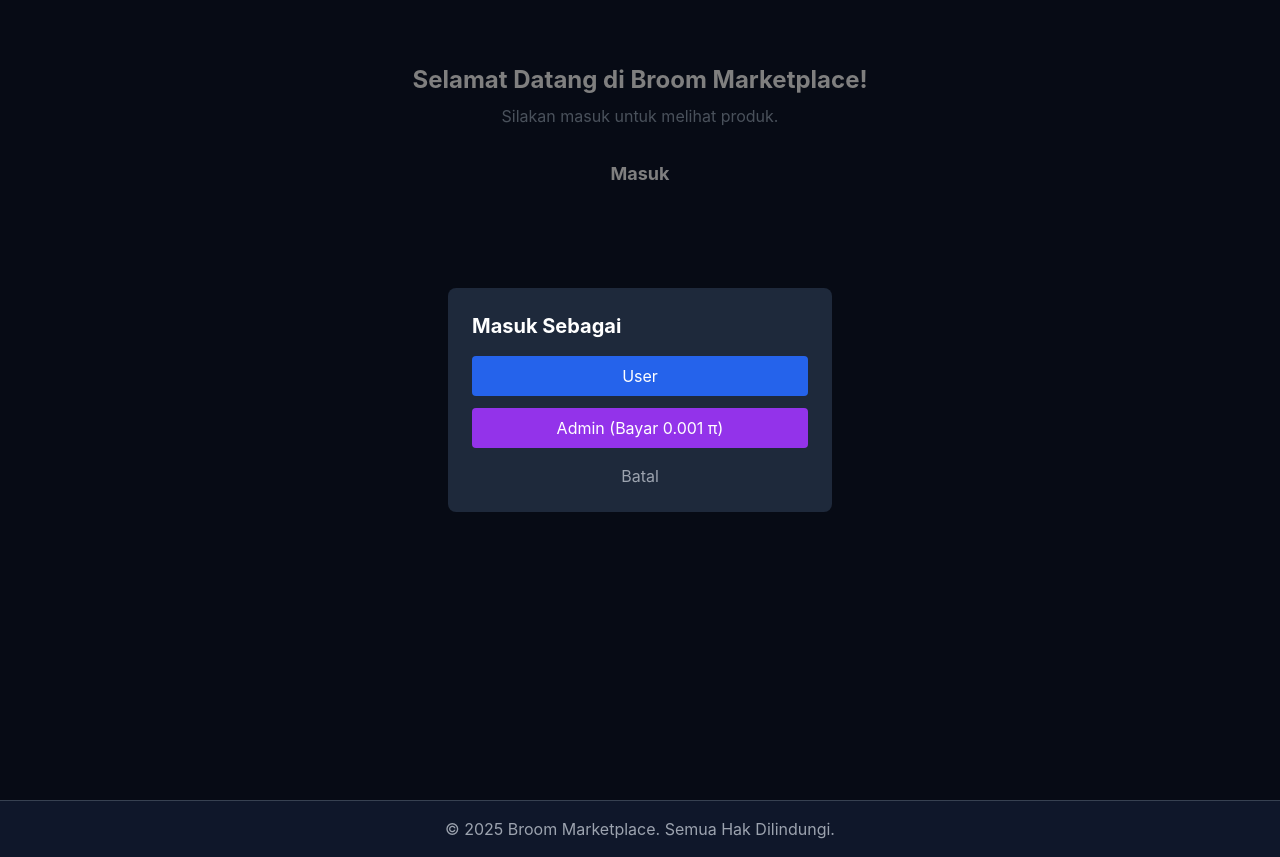
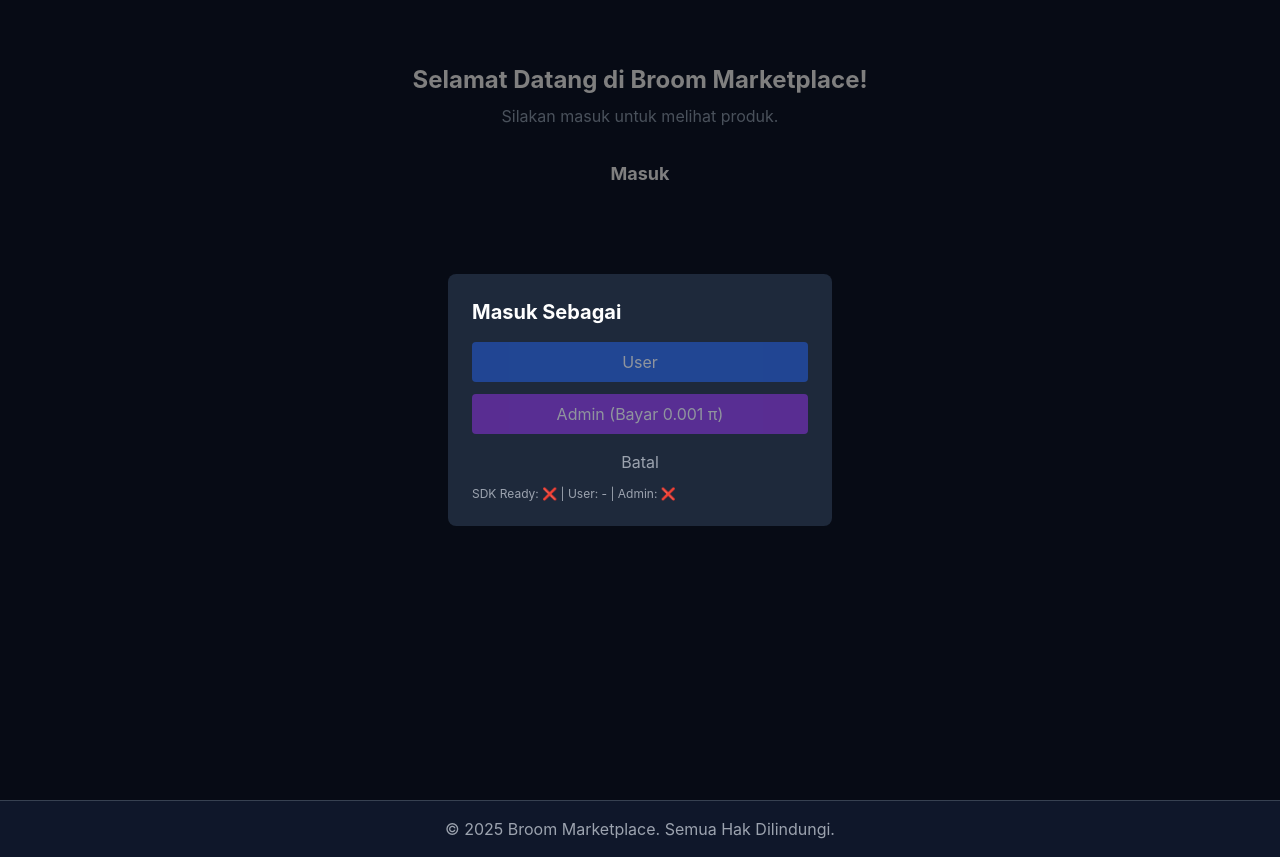
Before and after one commit to decimalcoins/broom, a Next.js app: page / in a window 1280 px wide. Both pictures are taken after a click on the button "Masuk". Built offline with nearby package versions, Linux system fonts and the light colour scheme.

Commit message:
fix: perbaikan PiContext dan login modal

```diff
--- a/components/LoginModal.jsx
+++ b/components/LoginModal.jsx
@@ -1,32 +1,64 @@
+"use client";
 
-"use client";
 import { useAppContext } from "@/context/PiContext";
 
 export default function LoginModal({ onClose }) {
-  const { authenticate, upgradeToAdmin } = useAppContext();
+  const { handleUserLogin, handleAdminLogin, user, isAdmin, isSdkReady } =
+    useAppContext();
+
+  const onUserClick = async () => {
+    console.log("🔵 [LoginModal] Tombol User diklik");
+    try {
+      await handleUserLogin();
+      console.log("✅ [LoginModal] Selesai login user", user);
+    } catch (err) {
+      console.error("❌ [LoginModal] Gagal login user:", err);
+    }
+  };
+
+  const onAdminClick = async () => {
+    console.log("🟣 [LoginModal] Tombol Admin diklik");
+    try {
+      await handleAdminLogin();
+      console.log("✅ [LoginModal] Selesai upgrade admin", { user, isAdmin });
+    } catch (err) {
+      console.error("❌ [LoginModal] Gagal upgrade admin:", err);
+    }
+  };
 
   return (
     <div className="fixed inset-0 bg-black bg-opacity-50 flex justify-center items-center">
       <div className="bg-slate-800 p-6 rounded-lg w-96">
         <h2 className="text-xl font-bold mb-4">Masuk Sebagai</h2>
+
         <button
-          onClick={authenticate}
-          className="bg-blue-600 hover:bg-blue-700 text-white w-full py-2 rounded mb-3"
+          onClick={onUserClick}
+          disabled={!isSdkReady}
+          className="bg-blue-600 hover:bg-blue-700 text-white w-full py-2 rounded mb-3 disabled:opacity-50"
         >
           User
         </button>
+
         <button
-          onClick={upgradeToAdmin}
-          className="bg-purple-600 hover:bg-purple-700 text-white w-full py-2 rounded"
+          onClick={onAdminClick}
+          disabled={!isSdkReady}
+          className="bg-purple-600 hover:bg-purple-700 text-white w-full py-2 rounded disabled:opacity-50"
         >
           Admin (Bayar 0.001 π)
         </button>
+
         <button
           onClick={onClose}
           className="mt-4 text-gray-400 hover:underline w-full"
         >
           Batal
         </button>
+
+        <p className="mt-3 text-xs text-gray-400">
+          SDK Ready: {isSdkReady ? "✅" : "❌"} | User:{" "}
+          {user ? JSON.stringify(user) : "-"} | Admin:{" "}
+          {isAdmin ? "✅" : "❌"}
+        </p>
       </div>
     </div>
   );
--- a/context/PiContext.js
+++ b/context/PiContext.js
@@ -1,6 +1,13 @@
+
 'use client';
 
-import React, { createContext, useContext, useState, useEffect, useMemo } from 'react';
+import React, {
+  createContext,
+  useContext,
+  useState,
+  useEffect,
+  useMemo,
+} from 'react';
 import Script from 'next/script';
 
 const PiContext = createContext();
@@ -13,12 +20,16 @@
   // === Init Pi SDK ===
   useEffect(() => {
     window.handlePiSdkReady = () => {
-      console.log('Pi SDK loaded, initializing...');
-      window.Pi.init({
-        version: '2.0',
-        sandbox: process.env.NEXT_PUBLIC_PI_ENV === 'sandbox',
-      });
-      setIsSdkReady(true);
+      console.log('✅ Pi SDK loaded, initializing...');
+      if (window.Pi && typeof window.Pi.init === 'function') {
+        window.Pi.init({
+          version: '2.0',
+          sandbox: process.env.NEXT_PUBLIC_PI_ENV === 'sandbox',
+        });
+        setIsSdkReady(true);
+      } else {
+        console.warn('⚠️ window.Pi tidak tersedia.');
+      }
     };
     return () => {
       delete window.handlePiSdkReady;
@@ -27,14 +38,28 @@
 
   // === Login user ===
   const authenticate = async () => {
+    console.log('👉 Klik login user');
+    console.log('isSdkReady:', isSdkReady, 'window.Pi:', window.Pi);
+
+    // fallback untuk dev (tanpa Pi Browser)
+    if (!window.Pi) {
+      console.warn('Pi SDK tidak tersedia, simulasi login.');
+      const fake = { uid: 'local-1', username: 'tester', role: 'user' };
+      setUser(fake);
+      return fake;
+    }
+
     if (!isSdkReady) throw new Error('Pi SDK belum siap.');
 
     const scopes = ['username', 'payments'];
-    const onIncompletePaymentFound = (payment) => {
+    const onIncompletePaymentFound = (payment) =>
       console.log('Incomplete payment found', payment);
-    };
 
-    const authResult = await window.Pi.authenticate(scopes, onIncompletePaymentFound);
+    const authResult = await window.Pi.authenticate(
+      scopes,
+      onIncompletePaymentFound
+    );
+
     const userData = {
       uid: authResult.user.uid,
       username: authResult.user.username,
@@ -46,6 +71,16 @@
 
   // === Upgrade Admin (bayar 0.001π) ===
   const upgradeToAdmin = async () => {
+    console.log('👉 Klik upgrade admin');
+    console.log('isSdkReady:', isSdkReady, 'window.Pi:', window.Pi);
+
+    if (!window.Pi) {
+      console.warn('Pi SDK tidak ada, simulasi admin.');
+      setUser({ username: 'tester', role: 'admin' });
+      setIsAdmin(true);
+      return;
+    }
+
     if (!isSdkReady) throw new Error('Pi SDK belum siap.');
 
     const paymentData = {
@@ -55,32 +90,28 @@
     };
 
     const callbacks = {
-      onReadyForServerApproval: (paymentId) => {
-        console.log('Server approval needed:', paymentId);
-      },
+      onReadyForServerApproval: (paymentId) =>
+        console.log('Server approval needed:', paymentId),
       onReadyForServerCompletion: (paymentId, txid) => {
         console.log('Server completion needed:', paymentId, txid);
         setIsAdmin(true);
       },
-      onCancel: (paymentId) => {
-        console.warn('Payment cancelled:', paymentId);
-      },
-      onError: (error, payment) => {
-        console.error('Payment error:', error, payment);
-      },
+      onCancel: (paymentId) => console.warn('Payment cancelled:', paymentId),
+      onError: (error, payment) =>
+        console.error('Payment error:', error, payment),
     };
 
     await window.Pi.createPayment(paymentData, callbacks);
   };
 
-  // === Alias supaya sesuai dengan LoginModal.jsx ===
-  const handleUserLogin = () => authenticate();
-  const handleAdminLogin = () => upgradeToAdmin();
-
   const logout = () => {
     setUser(null);
     setIsAdmin(false);
   };
+
+  // === Alias agar sama dengan LoginModal.jsx ===
+  const handleUserLogin = () => authenticate();
+  const handleAdminLogin = () => upgradeToAdmin();
 
   const value = useMemo(
     () => ({
@@ -102,7 +133,9 @@
       <Script
         src="https://sdk.minepi.com/pi-sdk.js"
         strategy="afterInteractive"
-        onLoad={() => window.handlePiSdkReady && window.handlePiSdkReady()}
+        onLoad={() =>
+          window.handlePiSdkReady && window.handlePiSdkReady()
+        }
       />
     </PiContext.Provider>
   );
```
